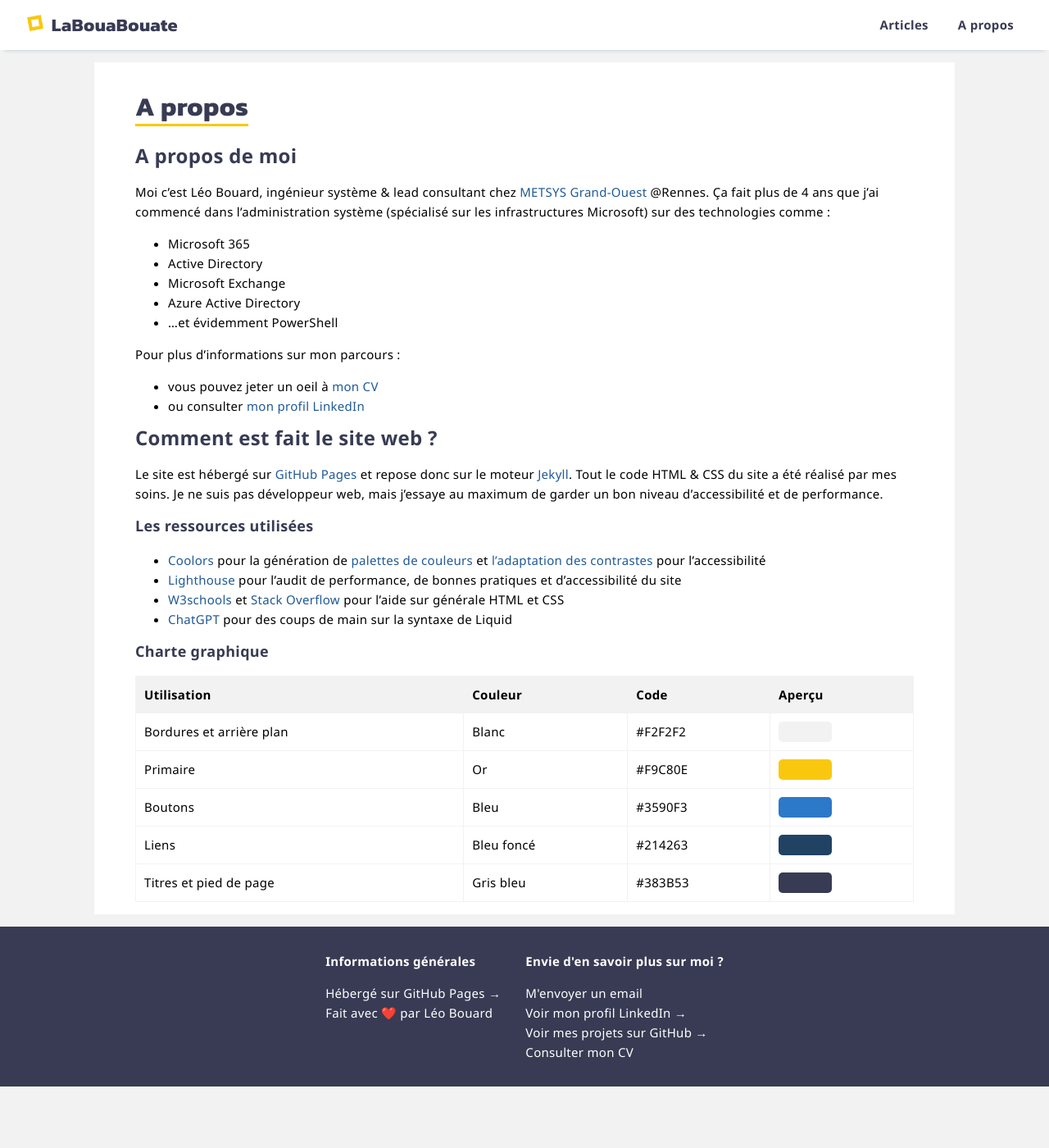
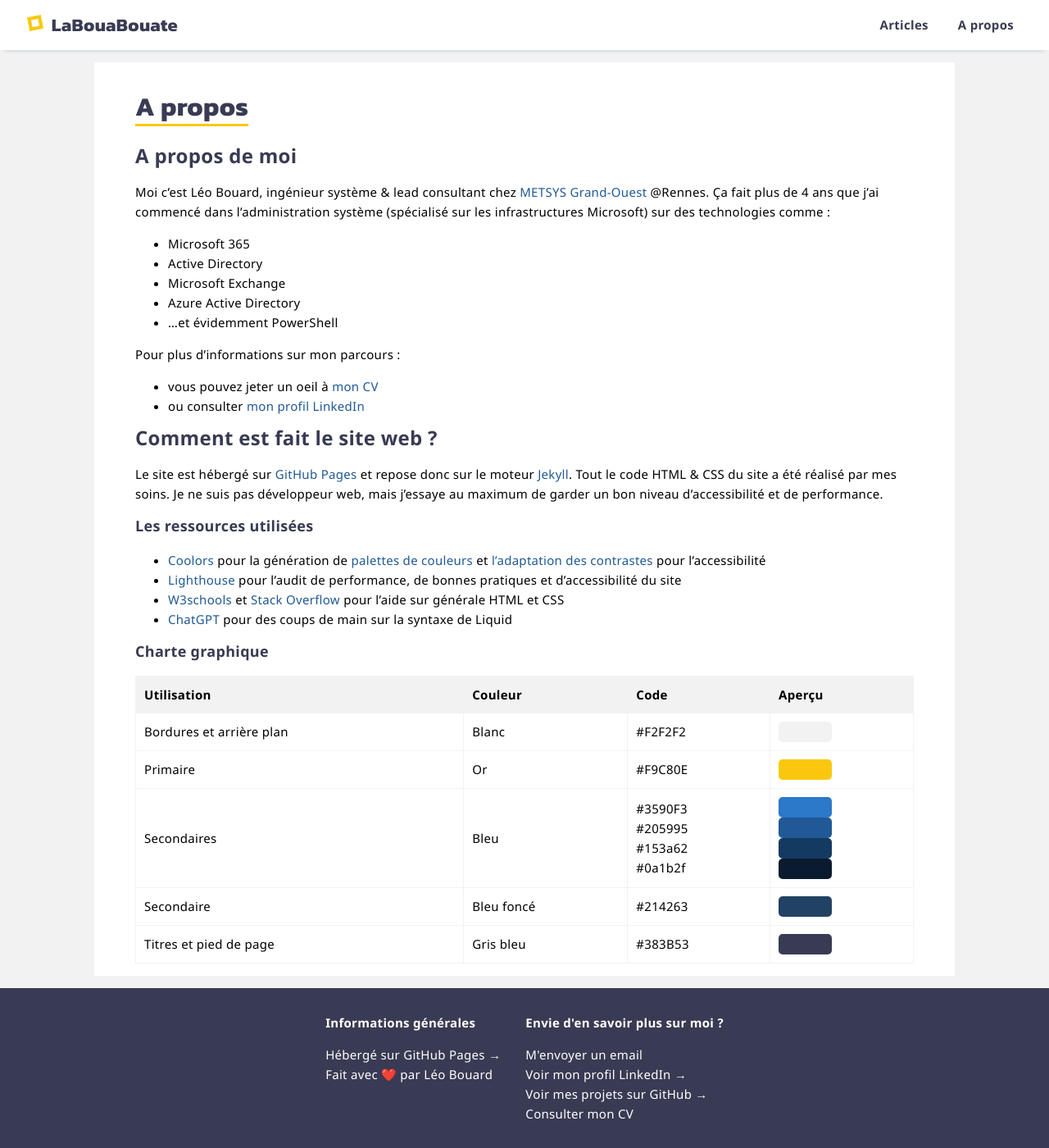
Before and after one commit to leobouard/leobouard.github.io, a Jekyll site: the page built from about.md, in a window 1280 px wide. Shown: the whole page at 82% size. Built offline with Jekyll 4.4.1, drawn with Linux system fonts in a browser that asks for light colours; our own code applies the rules of GitHub Pages for plain Markdown files; before the commit the page ends 1325 px from its top, so only the background shows below that.

Commit message:
Update about.md

```diff
--- a/about.md
+++ b/about.md
@@ -57,13 +57,18 @@
       <td><div style="width: 65px; height: 25px; background-color: #F9C80E; border-radius: 5px;"></div></td>
     </tr>
     <tr>
-      <td>Boutons</td>
+      <td>Secondaires</td>
       <td>Bleu</td>
-      <td>#3590F3</td>
-      <td><div style="width: 65px; height: 25px; background-color: #2C78C9; border-radius: 5px;"></div></td>
+      <td>#3590F3<br>#205995<br>#153a62<br>#0a1b2f</td>
+      <td>
+        <div style="width: 65px; height: 25px; background-color: #2C78C9; border-radius: 5px;"></div>
+        <div style="width: 65px; height: 25px; background-color: #205995; border-radius: 5px;"></div>
+        <div style="width: 65px; height: 25px; background-color: #153a62; border-radius: 5px;"></div>
+        <div style="width: 65px; height: 25px; background-color: #0a1b2f; border-radius: 5px;"></div>
+      </td>
     </tr>
     <tr>
-      <td>Liens</td>
+      <td>Secondaire </td>
       <td>Bleu foncé</td>
       <td>#214263</td>
       <td><div style="width: 65px; height: 25px; background-color: #214263; border-radius: 5px;"></div></td>
```
